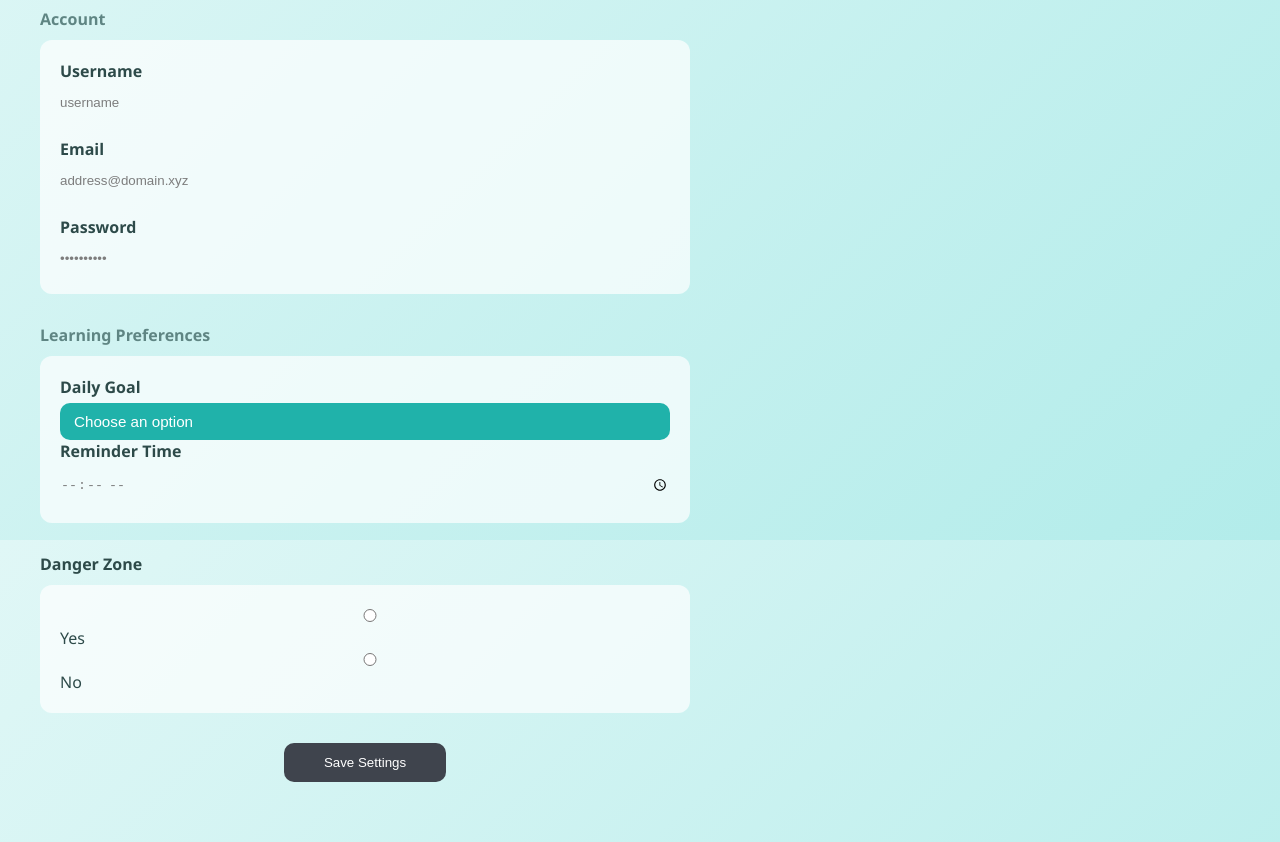
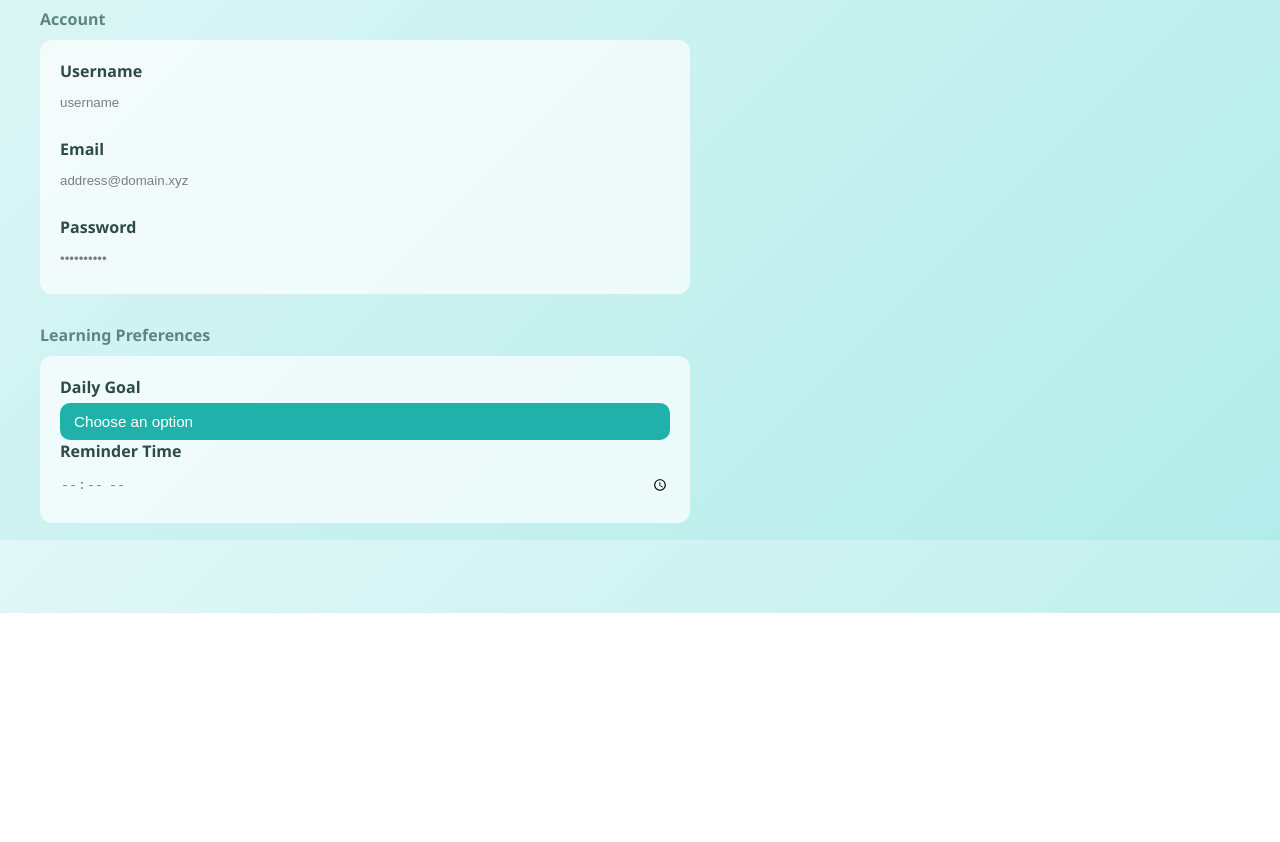
Before and after one commit to tristazecchel/FlexiHand, a website built with Vite: page src/html/settings.html in a window 1280 px wide. Shown: the part 260-1102 px from the top of the page. After the commit the page ends 873 px from the top, so only its background shows below. Built offline with nearby package versions, Linux system fonts and the light colour scheme.

Commit message:
little touch up for setting

```diff
--- a/src/html/settings.html
+++ b/src/html/settings.html
@@ -55,20 +55,6 @@
                     <label>Reminder Time</label>
                     <input type="time" name="reminderTime">
                 </div>
-            </section>
-
-            <section class="settings-group">
-                <h3 class="danger-text">Danger Zone</h3>
-                <div class="input-card danger-border">
-                    <input type="radio" name="proceed" value="yes"> Yes
-                    <input type="radio" name="proceed" value="no"> No
-                </div>
-            </section>
-
-            <div class="actions">
-                <button type="submit" class="btn-logout">Save Settings</button>
-            </div>
-
         </form>
 
         <!--
```
